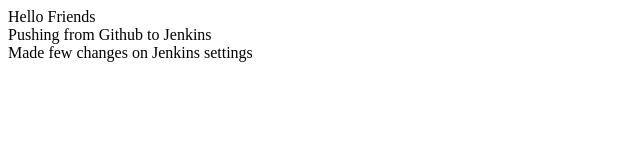
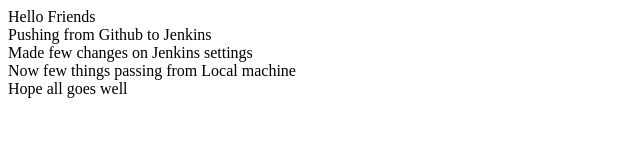
Before and after one commit to patelvik999/Demo, a plain HTML site: page index.html in a window 1280 px wide. Shown: the whole page, without its empty margins (0-640 px from the left). Drawn offline with Linux system fonts and the light colour scheme.

Commit message:
new index

```diff
--- a/index.html
+++ b/index.html
@@ -2,5 +2,8 @@
 
 <div> Pushing from Github to Jenkins <div>
 
+<div> Made few changes on Jenkins settings <div>
 
-  <div> Made few changes on Jenkins settings <div>
+<div> Now few things passing from Local machine </div>
+
+<div> Hope all goes well </div>
```
